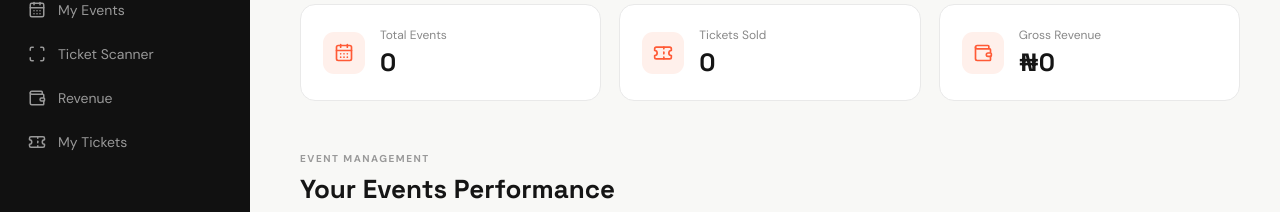
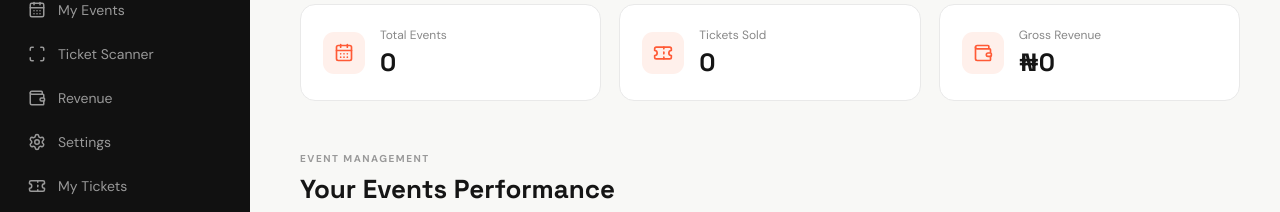
Before and after one commit to oluwajuwonlo342/tikora, a React (Vite) app: page /dashboard in a window 1280 px wide. Shown: the part 256-468 px from the top of the page. Built offline with nearby package versions, Linux system fonts and the light colour scheme; no server answers; sample sign-in values are in the browser's storage.

Commit message:
Update Dashboard.jsx

```diff
--- a/src/pages/Dashboard.jsx
+++ b/src/pages/Dashboard.jsx
@@ -10,6 +10,7 @@ import {
   X,
   Scan,
   Link as LinkIcon,
+  Settings as SettingsIcon,
 } from "lucide-react";
 import { Link, useNavigate } from "react-router-dom";
 import api from "../services/api";
@@ -272,6 +273,14 @@ function Dashboard() {
               >
                 <Wallet size={18} />
                 Revenue
+              </Link>
+
+              <Link
+                to="/settings"
+                onClick={() => setSidebarOpen(false)}
+              >
+                <SettingsIcon size={18} />
+                Settings
               </Link>
             </>
           )}
```
